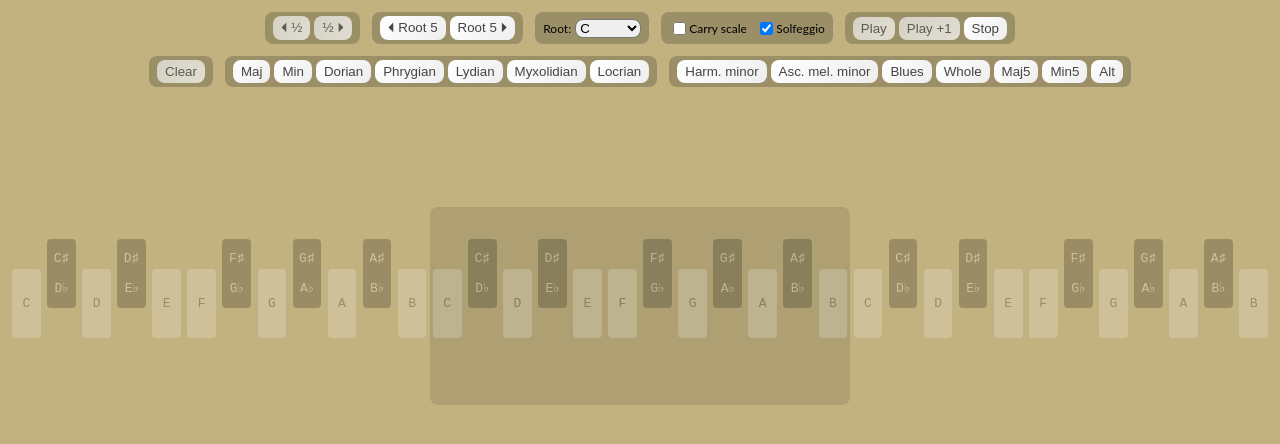
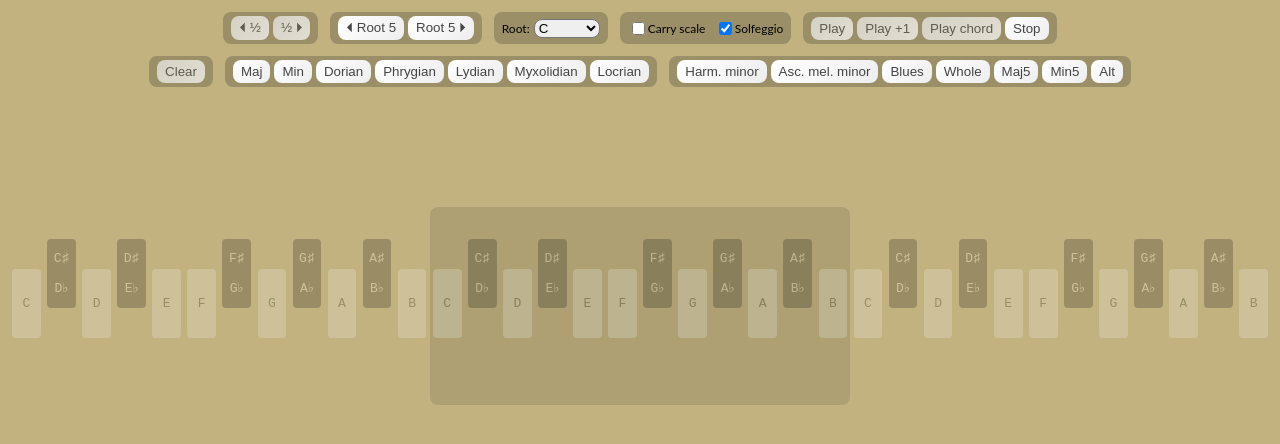
Before and after one commit to steerio/chroma, a Preact app: page / in a window 1280 px wide. Shown: the top 444 px of the page. Built offline with nearby package versions, Linux system fonts and the light colour scheme.

Commit message:
Play chords

```diff
--- a/src/Tools.jsx
+++ b/src/Tools.jsx
@@ -2,7 +2,7 @@ import { h } from 'preact';
 import { chromatic, roots } from './data';
 import { diatonicScales, importantScales } from './presets';
 import { Scale, DiatonicScale } from './patterns';
-import { playSeries, playSeriesAddOct, stop } from './play';
+import { playSeries, playSeriesAddOct, playAll, stop } from './play';
 
 import "./Tools.scss";
 
@@ -115,6 +115,7 @@ export const Tools = ({ state: { root, sel, solfege, carry, follow }, pattern, d
       <div class="buttons">
         <button disabled={!sel.length} type="button" onClick={() => playSeries(sel)}>Play</button>
         <button disabled={!sel.length} type="button" onClick={() => playSeriesAddOct(sel)}>Play +1</button>
+        <button disabled={!sel.length || sel.length > 5} type="button" onClick={() => playAll(sel)}>Play chord</button>
         <button type="button" onClick={() => stop()}>Stop</button>
       </div>
     </div>
--- a/src/play.js
+++ b/src/play.js
@@ -23,6 +23,10 @@ export function playOne(n) {
   setTimeout(() => o.disconnect(), 1000);
 }
 
+export function playAll(ns) {
+  playSeries(ns, 20);
+}
+
 export function stop() {
   if (timeout) {
     clearTimeout(timeout);
@@ -30,10 +34,10 @@ export function stop() {
   }
 }
 
-export function playSeries(ns) {
+export function playSeries(ns, delay=200) {
   const [ n, ...rest ] = ns;
   playOne(n);
-  if (rest.length) timeout = setTimeout(() => playSeries(rest), 200);
+  if (rest.length) timeout = setTimeout(() => playSeries(rest, delay), delay);
 }
 
 export function playSeriesAddOct(ns) {
```
